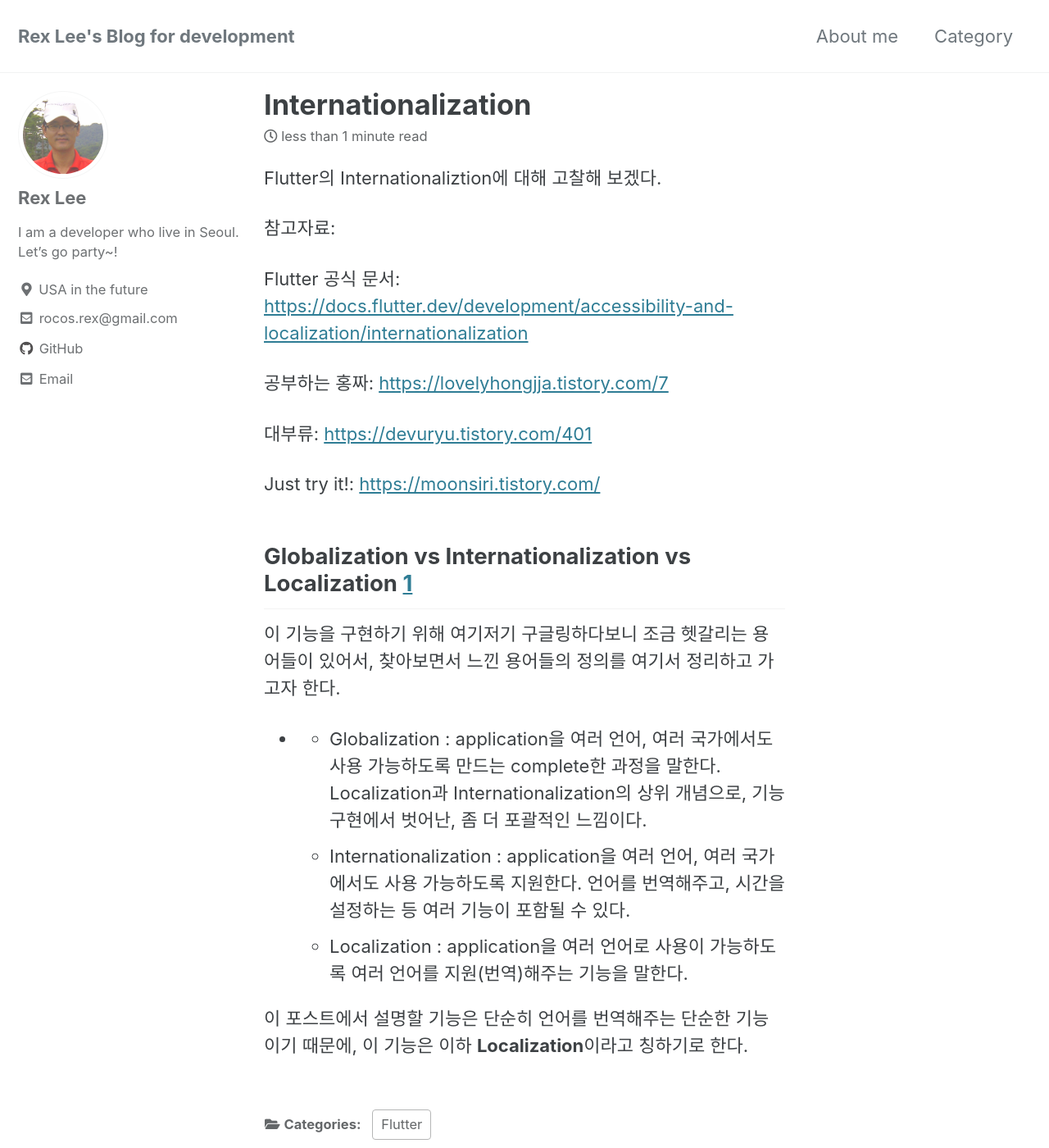
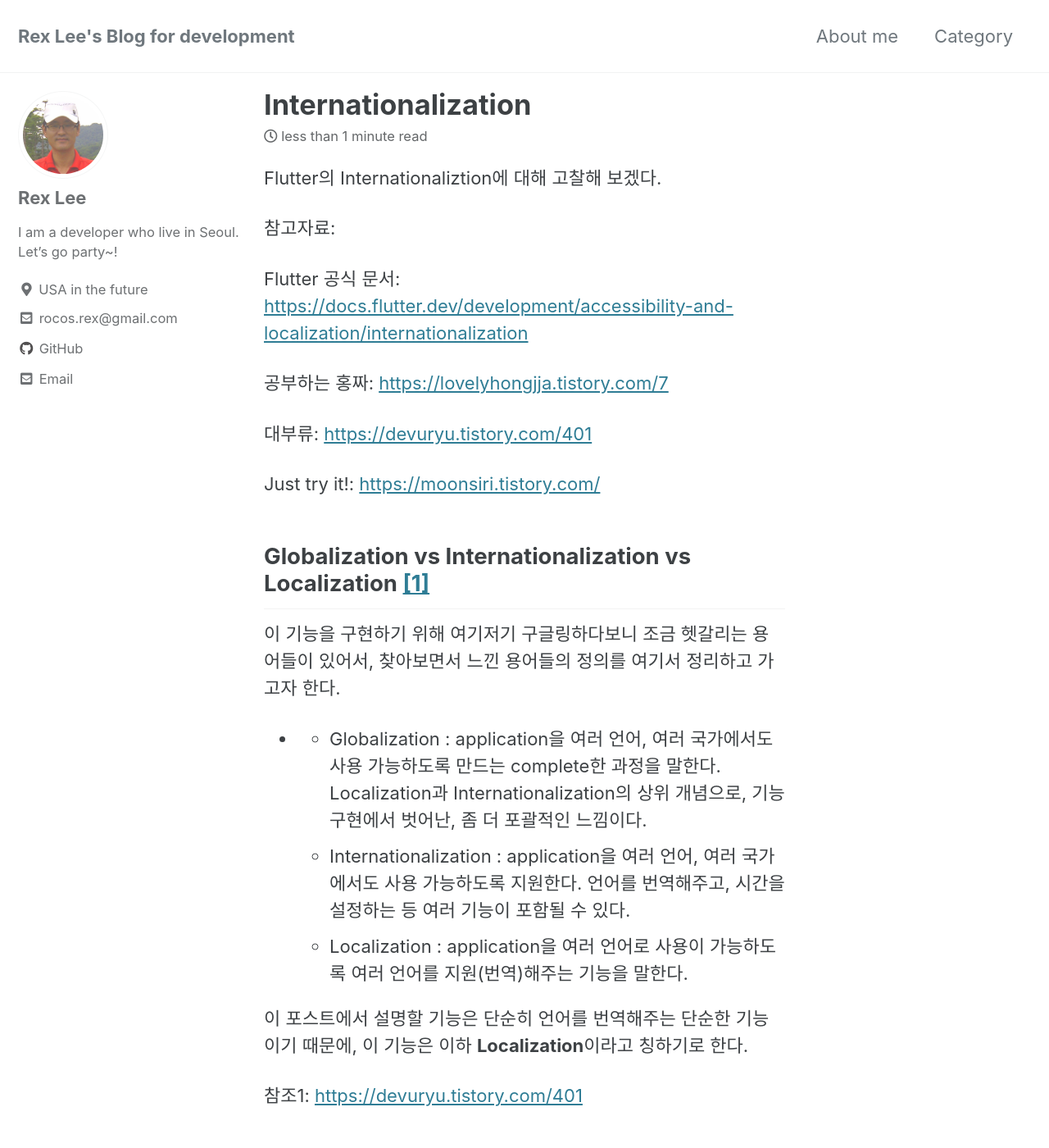
Before and after one commit to rocosrex/rocosrex.github.io, a Jekyll site: the page built from _posts/2022-11-30-internationalization.md, in a window 1280 px wide and 1400 px high. Shown: the whole window at 82% size. Built offline with Jekyll 4.4.1, drawn with Linux system fonts in a browser that asks for light colours; cached includes are drawn as plain includes.

Commit message:
Update 2022-11-30-internationalization.md

```diff
--- a/_posts/2022-11-30-internationalization.md
+++ b/_posts/2022-11-30-internationalization.md
@@ -19,7 +19,7 @@
 
 
 
-## Globalization vs Internationalization vs Localization [1](#참조1)
+## Globalization vs Internationalization vs Localization [[1]](#참조1)
 
 이 기능을 구현하기 위해 여기저기 구글링하다보니 조금 헷갈리는 용어들이 있어서, 찾아보면서 느낀 용어들의 정의를 여기서 정리하고 가고자 한다.
 
```
Also changed, not shown: other parts of _posts/2022-11-30-internationalization.md (+1 -1 lines).
